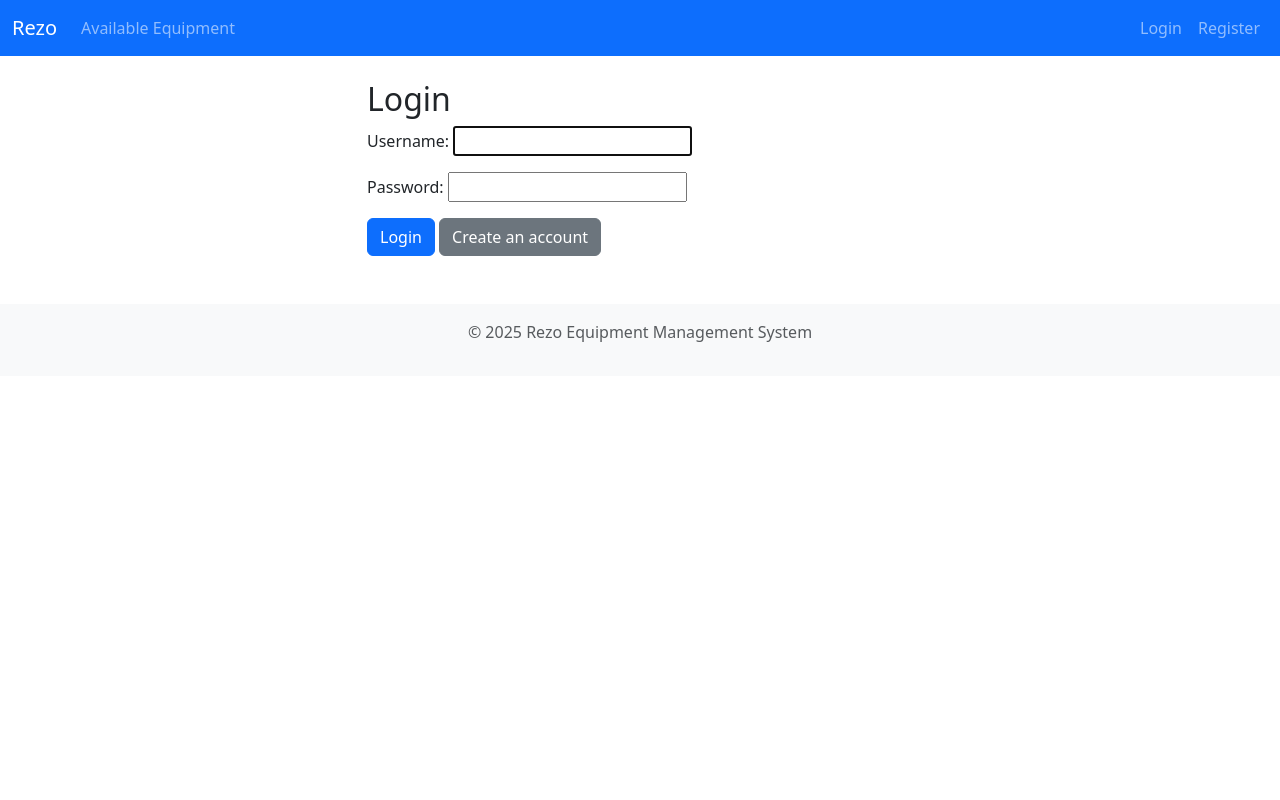
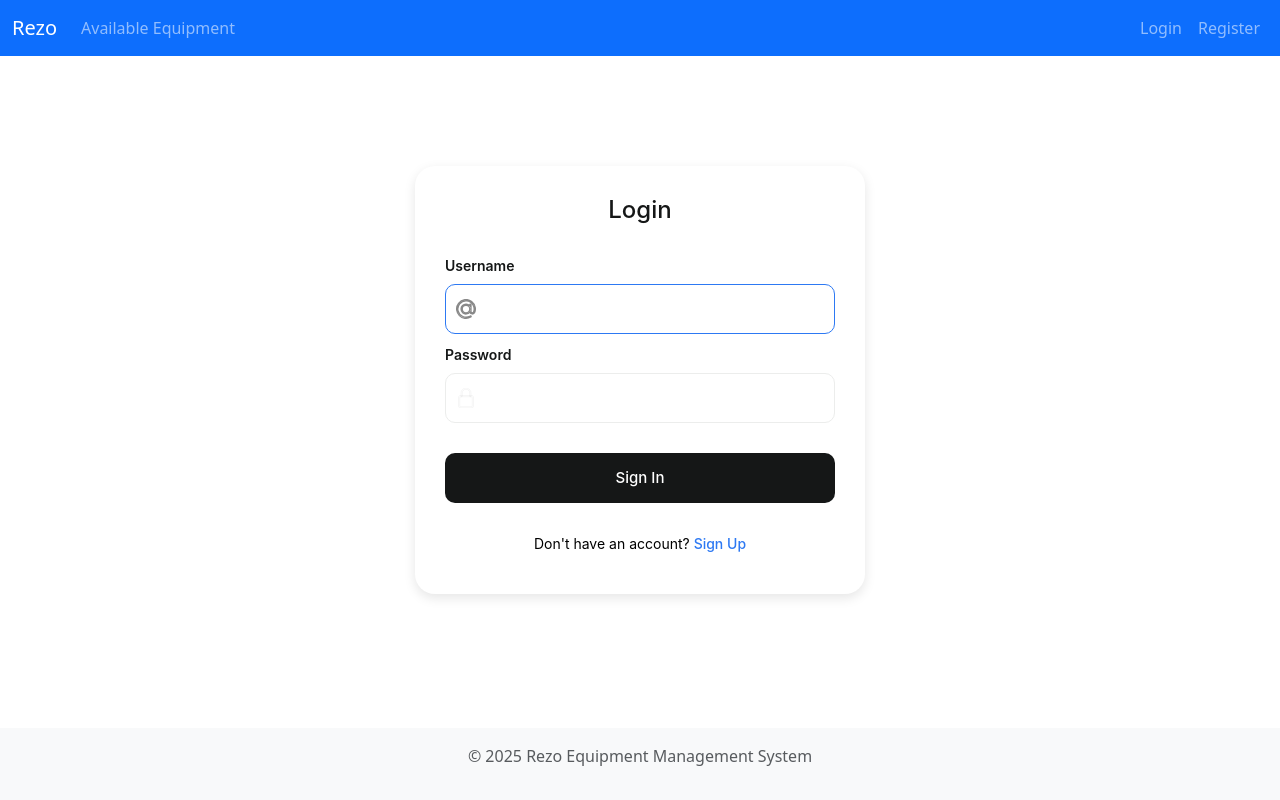
Before and after one commit to PrinceRuselBStaMaria/Rezo, a Django app: page /accounts/login/ in a window 1280 px wide. Run offline with Django 5.2, Linux system fonts and the light colour scheme.

Commit message:
Enhance login page: update HTML structure, add error handling, and style with CSS

```diff
--- /dev/null
+++ b/static/css/forms/style.css
@@ -0,0 +1,247 @@
+/* From Uiverse.io by micaelgomestavares */
+
+/* CENTERING WRAPPER */
+.login-wrapper {
+    display: flex;
+    justify-content: center;
+    align-items: center;
+    min-height: calc(100vh - 200px);
+    padding: 20px;
+}
+
+.login-container {
+    width: 100%;
+    display: flex;
+    justify-content: center;
+    align-items: center;
+}
+
+/* FORM STYLES */
+.form {
+    display: flex;
+    flex-direction: column;
+    gap: 10px;
+    background-color: #ffffff;
+    padding: 30px;
+    width: 100%;
+    max-width: 450px;
+    border-radius: 20px;
+    font-family: -apple-system, BlinkMacSystemFont, 'Segoe UI', Roboto, Oxygen, Ubuntu, Cantarell, 'Open Sans', 'Helvetica Neue', sans-serif;
+    box-shadow: 0 4px 12px rgba(0, 0, 0, 0.1);
+}
+
+.form h2 {
+    text-align: center;
+    color: #151717;
+    margin-bottom: 20px;
+    font-size: 24px;
+}
+
+::placeholder {
+    font-family: -apple-system, BlinkMacSystemFont, 'Segoe UI', Roboto, Oxygen, Ubuntu, Cantarell, 'Open Sans', 'Helvetica Neue', sans-serif;
+    color: #999;
+}
+
+.flex-column {
+    display: flex;
+    flex-direction: column;
+    gap: 8px;
+}
+
+.flex-column > label {
+    color: #151717;
+    font-weight: 600;
+    font-size: 14px;
+}
+
+/* INPUT FORM WRAPPER */
+.inputForm {
+    border: 1.5px solid #ecedec;
+    border-radius: 10px;
+    height: 50px;
+    display: flex;
+    align-items: center;
+    padding: 0 10px;
+    transition: 0.2s ease-in-out;
+    gap: 10px;
+}
+
+.inputForm:focus-within {
+    border: 1.5px solid #2d79f3;
+}
+
+/* INPUT FIELD */
+.input {
+    border: none;
+    border-radius: 10px;
+    width: 100%;
+    height: 100%;
+    font-size: 14px;
+    font-family: -apple-system, BlinkMacSystemFont, 'Segoe UI', Roboto, Oxygen, Ubuntu, Cantarell, 'Open Sans', 'Helvetica Neue', sans-serif;
+    background: transparent;
+}
+
+.input:focus {
+    outline: none;
+}
+
+/* SVG ICON */
+.inputForm svg {
+    flex-shrink: 0;
+    stroke: #888;
+    fill: none;
+    stroke-width: 2;
+}
+
+/* FLEX ROW */
+.flex-row {
+    display: flex;
+    flex-direction: row;
+    align-items: center;
+    gap: 10px;
+    justify-content: space-between;
+    margin: 10px 0;
+}
+
+.flex-row > div > label {
+    font-size: 14px;
+    color: black;
+    font-weight: 400;
+}
+
+.flex-row input[type="checkbox"] {
+    width: 18px;
+    height: 18px;
+    cursor: pointer;
+}
+
+/* SPAN/LINK STYLES */
+.span {
+    font-size: 14px;
+    color: #2d79f3;
+    font-weight: 500;
+    cursor: pointer;
+    text-decoration: none;
+    transition: 0.2s ease-in-out;
+}
+
+.span:hover {
+    text-decoration: underline;
+    color: #1a4db8;
+}
+
+/* SUBMIT BUTTON */
+.button-submit {
+    margin: 20px 0 10px 0;
+    background-color: #151717;
+    border: none;
+    color: white;
+    font-size: 15px;
+    font-weight: 500;
+    border-radius: 10px;
+    height: 50px;
+    width: 100%;
+    cursor: pointer;
+    transition: 0.2s ease-in-out;
+}
+
+.button-submit:hover {
+    background-color: #252727;
+    transform: translateY(-2px);
+}
+
+/* PARAGRAPH */
+.p {
+    text-align: center;
+    color: black;
+    font-size: 14px;
+    margin: 10px 0;
+}
+
+/* ERROR MESSAGE */
+.error-message {
+    background-color: #f8d7da;
+    color: #721c24;
+    border: 1px solid #f5c6cb;
+    border-radius: 8px;
+    padding: 10px;
+    font-size: 13px;
+    margin-bottom: 10px;
+}
+
+/* SOCIAL BUTTONS */
+.btn {
+    margin-top: 10px;
+    width: 100%;
+    height: 50px;
+    border-radius: 10px;
+    display: flex;
+    justify-content: center;
+    align-items: center;
+    font-weight: 500;
+    gap: 10px;
+    border: 1px solid #ededef;
+    background-color: white;
+    cursor: pointer;
+    transition: 0.2s ease-in-out;
+    font-size: 14px;
+}
+
+.btn:hover {
+    border: 1px solid #2d79f3;
+    background-color: #f8f9ff;
+}
+
+/* RESPONSIVE */
+@media (max-width: 600px) {
+    .login-wrapper {
+        min-height: calc(100vh - 150px);
+        padding: 10px;
+    }
+
+    .form {
+        padding: 20px;
+        width: 100%;
+        max-width: 100%;
+    }
+
+    .form h2 {
+        font-size: 20px;
+    }
+
+    .inputForm {
+        height: 45px;
+    }
+
+    .button-submit {
+        height: 45px;
+    }
+}
+
+/* OVERRIDE DJANGO DEFAULT STYLES */
+#id_username,
+#id_password,
+#id_password1,
+#id_password2 {
+    border: none !important;
+    background: transparent !important;
+    width: 100% !important;
+    height: 100% !important;
+    padding: 0 !important;
+    margin: 0 !important;
+    outline: none !important;
+    font-size: 14px;
+    font-family: -apple-system, BlinkMacSystemFont, 'Segoe UI', Roboto, Oxygen, Ubuntu, Cantarell, 'Open Sans', 'Helvetica Neue', sans-serif;
+    color: #151717;
+    box-shadow: none !important;
+}
+
+#id_username:focus,
+#id_password:focus,
+#id_password1:focus,
+#id_password2:focus {
+    outline: none !important;
+    box-shadow: none !important;
+    border: none !important;
+    background: transparent !important;
+}
--- a/templates/accounts/login.html
+++ b/templates/accounts/login.html
@@ -1,16 +1,67 @@
 {% extends 'base.html' %}
+
+{% load static %}
 
 {% block title %}Login - Rezo{% endblock %}
 
+{% block extra_css %}
+<link rel="stylesheet" href="{% static 'css/forms/style.css' %}">
+{% endblock %}
+
 {% block content %}
-<div class="row justify-content-center">
-    <div class="col-md-6">
-        <h2>Login</h2>
-        <form method="POST">
+<div class="login-wrapper">
+    <div class="login-container">
+        <form class="form" method="POST">
             {% csrf_token %}
-            {{ form.as_p }}
-            <button type="submit" class="btn btn-primary">Login</button>
-            <a href="{% url 'register' %}" class="btn btn-secondary">Create an account</a>
+
+            <h2>Login</h2>
+
+            <!-- Display errors if any -->
+            {% if form.non_field_errors %}
+                <div class="error-message">
+                    {% for error in form.non_field_errors %}
+                        {{ error }}
+                    {% endfor %}
+                </div>
+            {% endif %}
+
+            <!-- Username Field -->
+            <div class="flex-column">
+                <label for="id_username">Username</label>
+                <div class="inputForm">
+                    <svg height="20" viewBox="0 0 32 32" width="20" xmlns="http://www.w3.org/2000/svg">
+                        <g id="Layer_3" data-name="Layer 3">
+                            <path d="m30.853 13.87a15 15 0 0 0 -29.729 4.082 15.1 15.1 0 0 0 12.876 12.918 15.6 15.6 0 0 0 2.016.13 14.85 14.85 0 0 0 7.715-2.145 1 1 0 1 0 -1.031-1.711 13.007 13.007 0 1 1 5.458-6.529 2.149 2.149 0 0 1 -4.158-.759v-10.856a1 1 0 0 0 -2 0v1.726a8 8 0 1 0 .2 10.325 4.135 4.135 0 0 0 7.83.274 15.2 15.2 0 0 0 .823-7.455zm-14.853 8.13a6 6 0 1 1 6-6 6.006 6.006 0 0 1 -6 6z"></path>
+                        </g>
+                    </svg>
+                    {{ form.username }}
+                </div>
+                {% if form.username.errors %}
+                    <div class="error-message">{{ form.username.errors.0 }}</div>
+                {% endif %}
+            </div>
+
+            <!-- Password Field -->
+            <div class="flex-column">
+                <label for="id_password">Password</label>
+                <div class="inputForm">
+                    <svg height="20" viewBox="-64 0 512 512" width="20" xmlns="http://www.w3.org/2000/svg">
+                        <path d="m336 512h-288c-26.453125 0-48-21.523438-48-48v-224c0-26.476562 21.546875-48 48-48h288c26.453125 0 48 21.523438 48 48v224c0 26.476562-21.546875 48-48 48zm-288-288c-8.8125 0-16 7.167969-16 16v224c0 8.832031 7.1875 16 16 16h288c8.8125 0 16-7.167969 16-16v-224c0-8.832031-7.1875-16-16-16zm0 0"></path>
+                        <path d="m304 224c-8.832031 0-16-7.167969-16-16v-80c0-52.929688-43.070312-96-96-96s-96 43.070312-96 96v80c0 8.832031-7.167969 16-16 16s-16-7.167969-16-16v-80c0-70.59375 57.40625-128 128-128s128 57.40625 128 128v80c0 8.832031-7.167969 16-16 16zm0 0"></path>
+                    </svg>
+                    {{ form.password }}
+                </div>
+                {% if form.password.errors %}
+                    <div class="error-message">{{ form.password.errors.0 }}</div>
+                {% endif %}
+            </div>
+
+            <!-- Submit Button -->
+            <button type="submit" class="button-submit">Sign In</button>
+
+            <!-- Sign Up Link -->
+            <p class="p">Don't have an account? <a href="{% url 'register' %}" class="span">Sign Up</a></p>
+
         </form>
     </div>
 </div>
```
Also changed, not shown: README.md.
